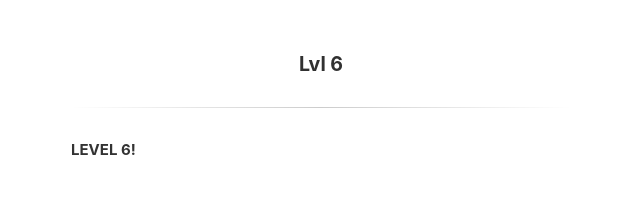
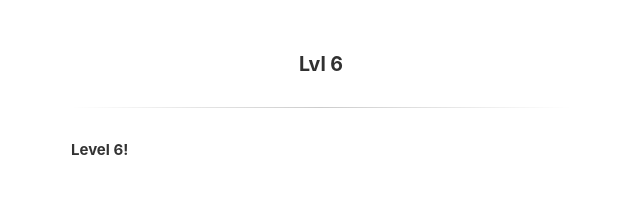
Before and after one commit to mrarno3108/safari, a Gatsby site: page /blog/6 in a window 1280 px wide. Shown: the top 221 px of the page, 319-959 px from the left. Built offline with nearby package versions, Linux system fonts and the light colour scheme; Gatsby itself is replaced by a stand-in of ours.

Commit message:
Update 6.md

```diff
--- a/src/pages/blog/6.md
+++ b/src/pages/blog/6.md
@@ -4,7 +4,7 @@ level: 6
 password: 'final'
 ---
 
-**LEVEL 6!**
+**Level 6!**
 <iframe src='/Level6.png' width='100%' height='500px'>
 
 **Schön das du dabei warst :)**
```
